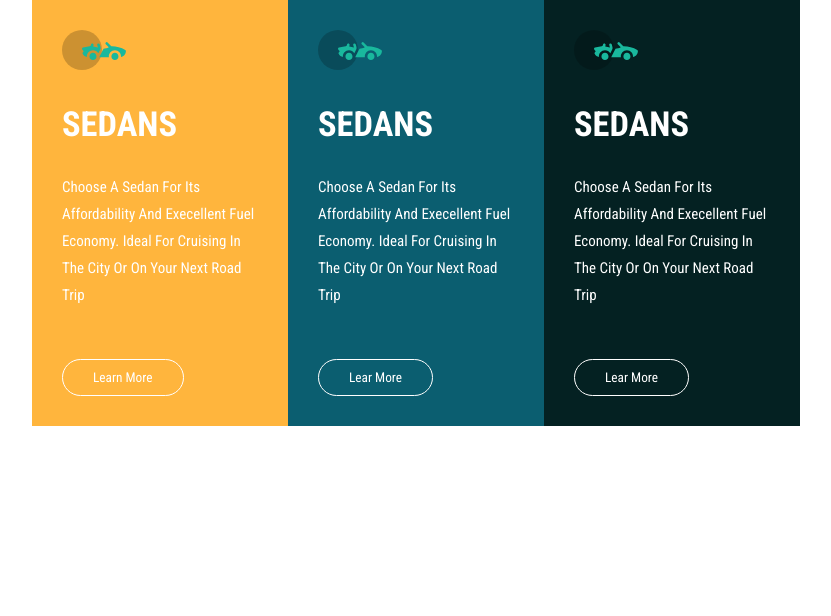
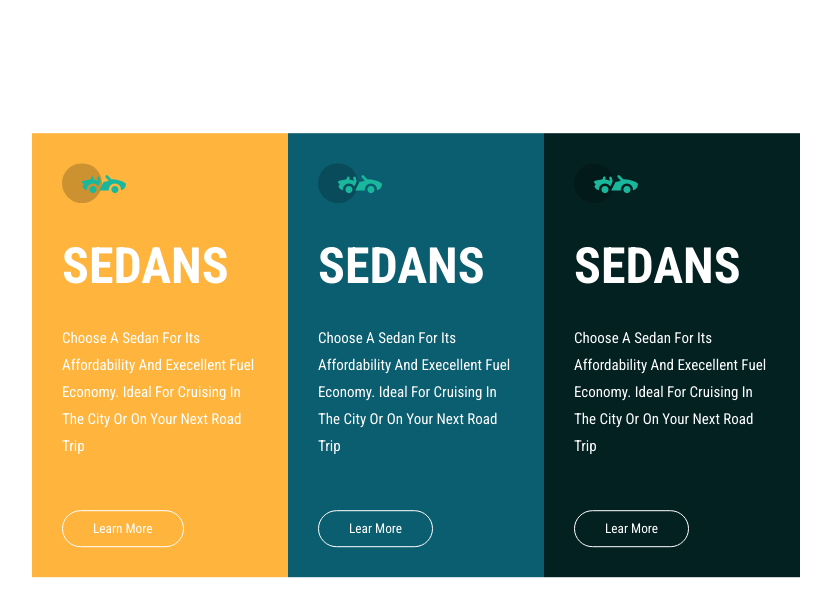
Before and after one commit to farah-jannat/3-column-card, a plain HTML site: page index.html in a window 1280 px wide. Shown: the whole page, without its empty margins (224-1055 px from the left). Drawn offline with Linux system fonts and the light colour scheme.

Commit message:
fix position

```diff
--- a/index.html
+++ b/index.html
@@ -8,7 +8,7 @@
     <link rel="stylesheet" href="style.css" />
   </head>
   <body>
-    <section>
+    <div class = "project">
       <div class="all-box">
         <div class="box box-1">
           <div class="part-1">
@@ -62,6 +62,6 @@
           </div>
         </div>
       </div>
-    </section>
+    </div>
   </body>
 </html>
--- a/style.css
+++ b/style.css
@@ -11,16 +11,22 @@
     margin: 0;
     font-family: 'Roboto Condensed', sans-serif;
 }
-section{
-    display: flex;
-    justify-content: center;
+.project{
+    /* display: flex;
     align-items: center;
+    justify-content: center; */
+    position: relative;
 }
 .all-box{
     width: 60%;
     /* height: 50%; */
     /* border: 2px solid black; */
     display: flex;
+    position: absolute;
+    top: 50%;
+    left: 50%;
+    transform: translate(-50%,30%);
+
 
 }
 .box{
@@ -34,7 +40,8 @@ section{
 }
 .box .header{
     text-transform: uppercase;
-    font-size: 23px;
+    font-size: 25px;
+    font-weight: 300px;
 }
 .box p{
     text-transform: capitalize;
```
